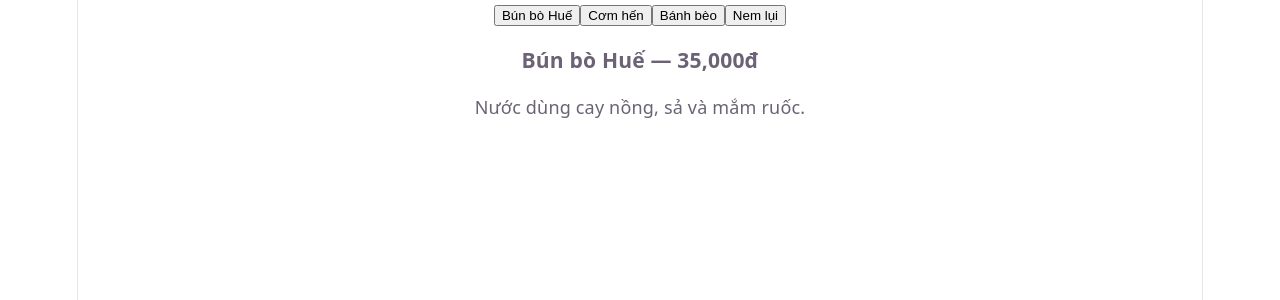
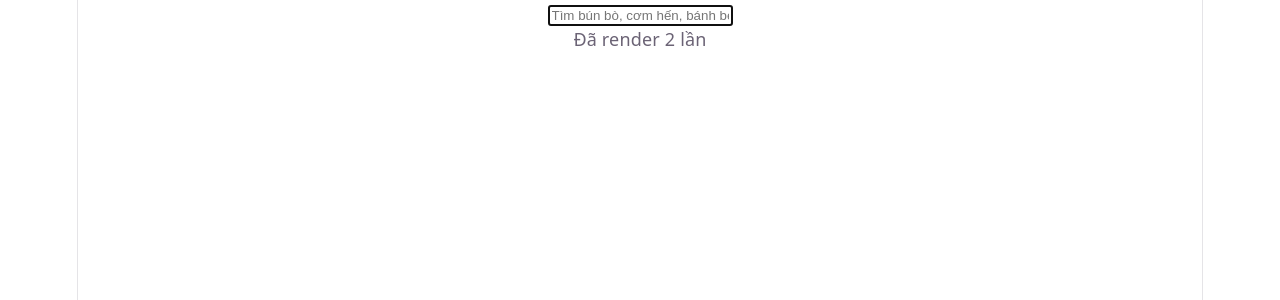
Before and after one commit to duyeenanh/-phu-xuan-react, a React (Vite) app: page / in a window 1280 px wide. Shown: the top 300 px of the page. Built offline with nearby package versions, Linux system fonts and the light colour scheme.

Commit message:
Hoàn thành Lab 3 Buổi 6: Ô tìm kiếm tự động focus và đếm số lần render bằng useRef

```diff
--- a/src/App.tsx
+++ b/src/App.tsx
@@ -1,7 +1,7 @@
-import TrangMonAn from './features/food/TrangMonAn';
+import TimMonAn from './features/food/TimMonAn';
 
 function App() {
-  return <TrangMonAn />;
+  return <TimMonAn />;
 }
 
 export default App;
--- /dev/null
+++ b/src/features/food/TimMonAn.jsx
@@ -0,0 +1,29 @@
+import { useRef, useEffect, useState } from 'react';
+
+function TimMonAn() {
+  const oTimKiemRef = useRef(null);
+  const [tuKhoa, setTuKhoa] = useState("");
+
+  const soLanRenderRef = useRef(0);
+  soLanRenderRef.current = soLanRenderRef.current + 1;
+  console.log('TimMonAn đã render:', soLanRenderRef.current, 'lần');
+
+  useEffect(() => {
+    oTimKiemRef.current.focus();
+  }, []);
+
+  return (
+    <div>
+      <input
+        ref={oTimKiemRef}
+        type="text"
+        value={tuKhoa}
+        onChange={(e) => setTuKhoa(e.target.value)}
+        placeholder="Tìm bún bò, cơm hến, bánh bèo..."
+      />
+      <p>Đã render {soLanRenderRef.current} lần</p>
+    </div>
+  );
+}
+
+export default TimMonAn;
```
